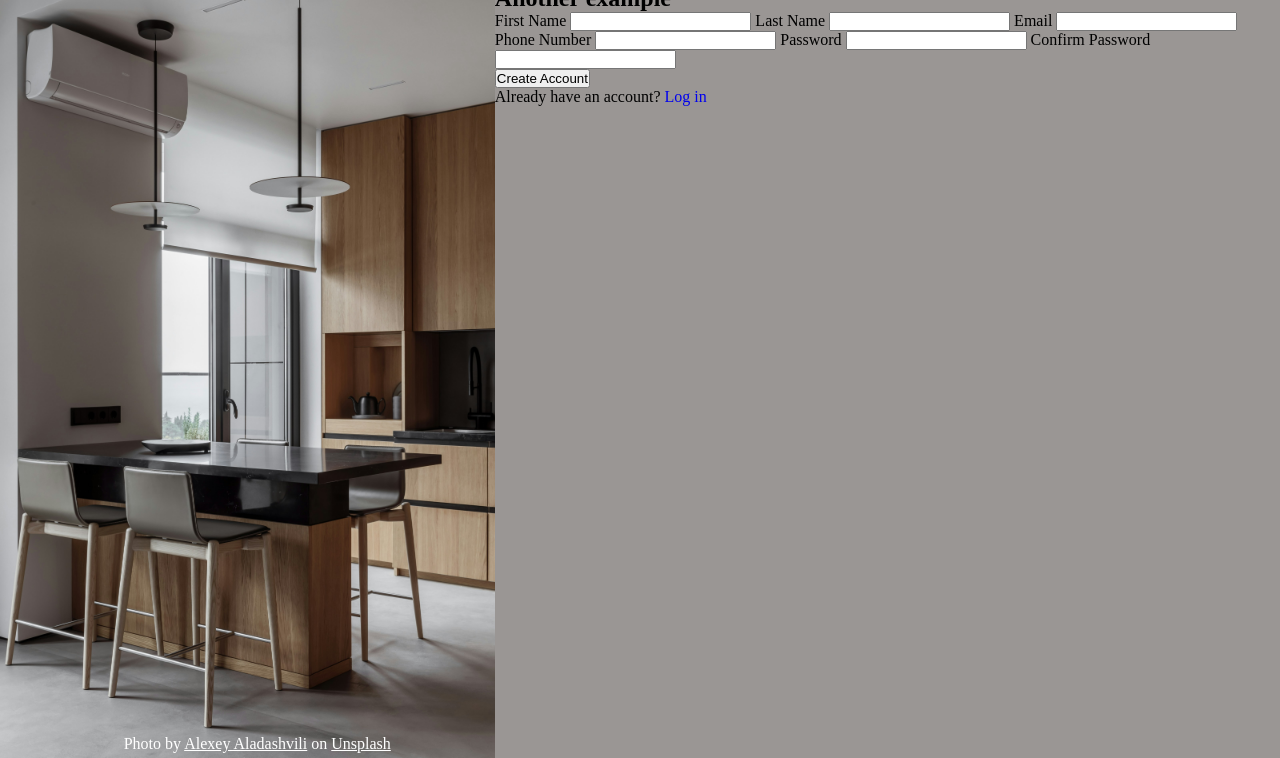
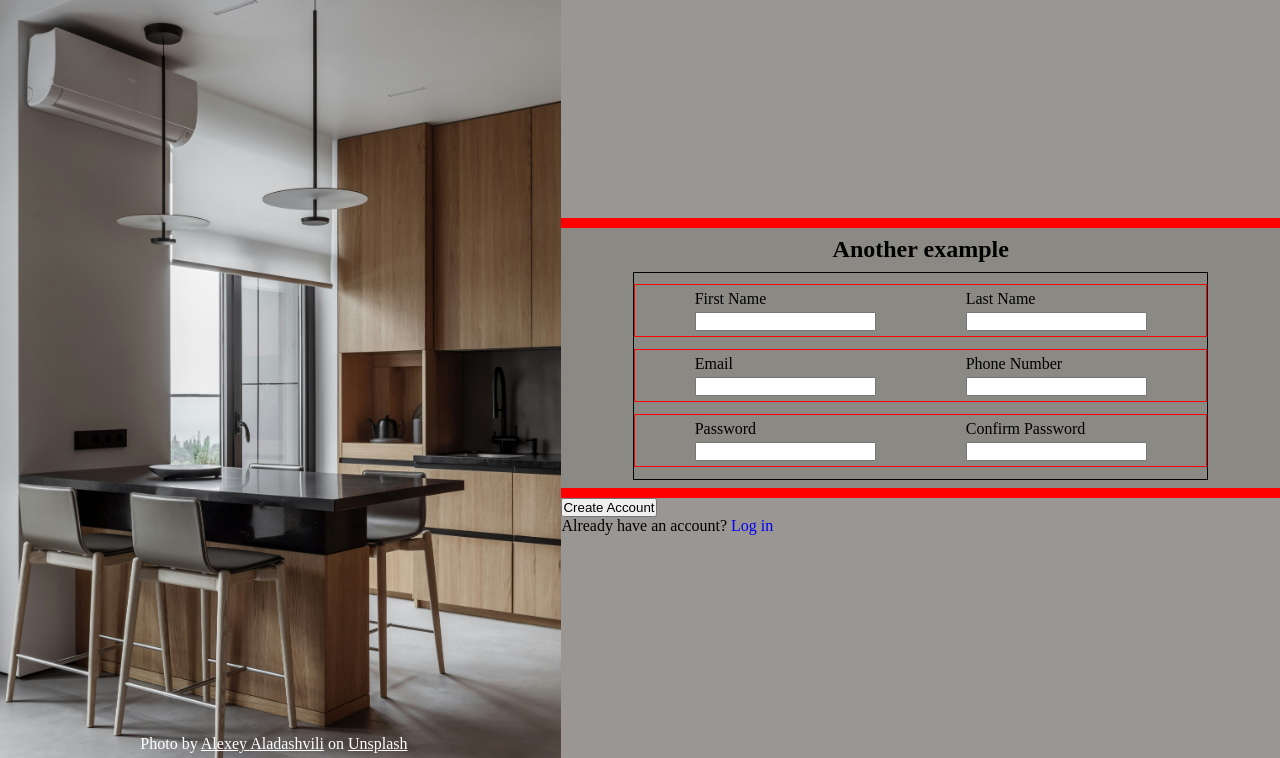
Before and after one commit to carlosmperezm/sign-up-form, a plain HTML site: page index.html in a window 1280 px wide. Shown: the part 42-800 px from the top of the page. Drawn offline with Linux system fonts and the light colour scheme.

Commit message:
Add styles to the inputs

```diff
--- a/index.html
+++ b/index.html
@@ -26,23 +26,32 @@
                 <section class="form-inputs">
                     <h2>Another example</h2>
                     <div class="inputs-container">
+                        <p>
                             <label for="first-name">First Name
                                 <input name="first-name" id="first-name" />
                             </label>
                             <label for="last-name">Last Name
                                 <input name="last-name" id="Last-name" />
                             </label>
+
+                        </p>
+                        <p>
                             <label for="email">Email
                                 <input name="email" id="email" type="email" />
                             </label>
                             <label for="phone-number">Phone Number
                                 <input name="phone-number" id="phone-number" type="tel" />
                             </label>
+                        </p>
+                        <p>
+
                             <label for="password">Password
-                            <input name="password" id="password" type="password" />
+                                <input name="password" id="password" type="password" required />
                             </label>
                             <label for="confirm-password">Confirm Password
-                            <input name="confirm-password" id="confirm-passsword" type="password" </label>
+                                <input name="confirm-password" id="confirm-passsword" type="password" required />
+                            </label>
+                        </p>
                     </div>
                 </section>
                 <section class="form-buttons">
--- a/styles.css
+++ b/styles.css
@@ -26,19 +26,18 @@ a {
 
 /* General */
 body {
-    background-color: var(--secondary-color);
     height: 100vh;
 }
 
 main {
     display: flex;
+    height: 100%;
 }
 
 .left-panel {
     display: flex;
     flex-direction: column;
-    width: 1000px;
-    height: 100vh;
+    width: calc(max(1000px, 50vw));
     position: relative;
     background-image: url("assets/cabinets.jpg");
     background-size: cover;
@@ -57,3 +56,70 @@ main {
     text-decoration-line: underline;
 
 }
+
+/* Right Panel */
+.right-panel {
+    width: 100%;
+}
+
+form {
+    background-color: Red;
+    display: flex;
+    gap: 10px;
+    flex-direction: column;
+    justify-content: space-between;
+    align-content: space-between;
+    height: 100%;
+}
+
+form section {
+    flex: 1 0 30%;
+
+}
+
+.form-header {
+    background-color: var(--secondary-color);
+}
+
+.form-inputs {
+    background-color: var(--primary-color);
+    display: flex;
+    flex-direction: column;
+    align-content: center;
+    justify-content: space-evenly;
+
+}
+
+h2 {
+    text-align: center;
+}
+
+.inputs-container {
+    width: 50%;
+    display: flex;
+    flex-direction: column;
+    align-self: center;
+    justify-content: space-evenly;
+    height: 80%;
+    width: 80%;
+    border: 1px solid
+}
+
+.inputs-container p {
+    display: flex;
+    border: 1px solid Red;
+    justify-content: center;
+    gap: 5rem;
+}
+
+.inputs-container p label {
+    display: flex;
+    flex-direction: column;
+    gap: 4px;
+    padding: 5px;
+}
+
+
+.form-buttons {
+    background-color: var(--secondary-color);
+}
```
Lines whose indentation alone changed are shown as unchanged.
